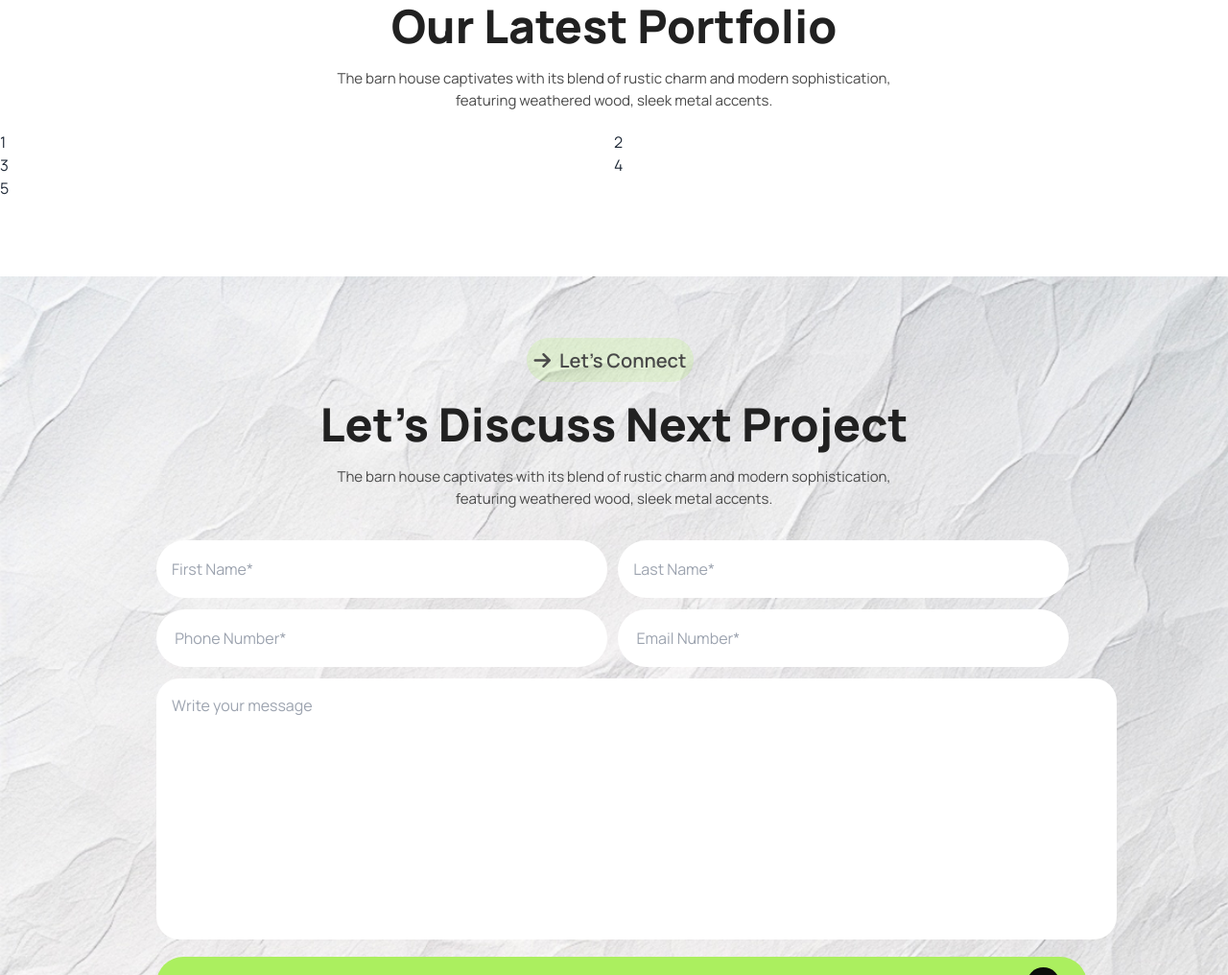
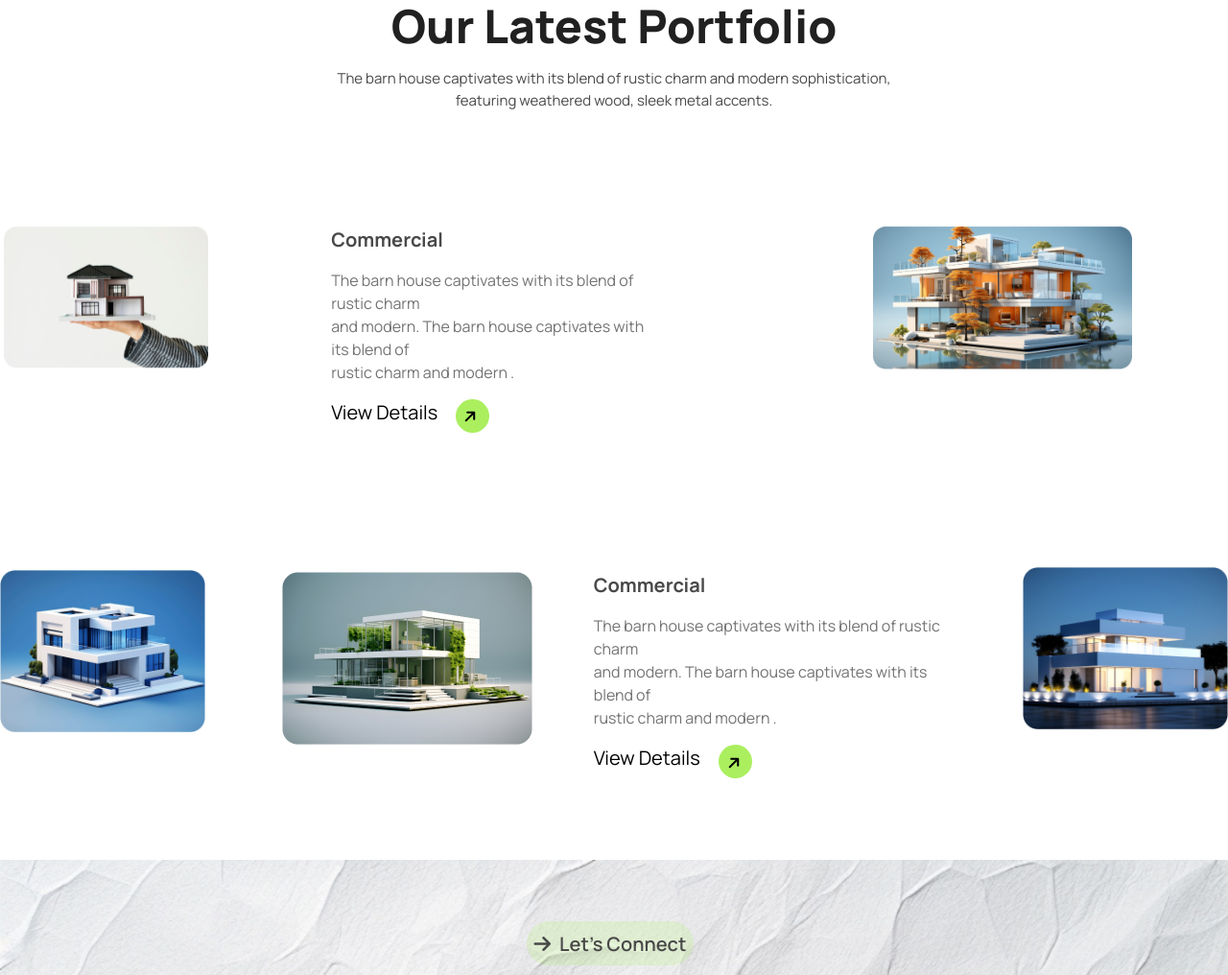
Before and after one commit to devsamim/B10-A03-SAMIM-MONDAL, a plain HTML site: page index.html in a window 1280 px wide. Shown: the part 2313-3329 px from the top of the page at 96% size. Drawn offline with nearby package versions, Linux system fonts and the light colour scheme.

Commit message:
our port folio section complete

```diff
--- a/index.html
+++ b/index.html
@@ -157,7 +157,7 @@
    <!-- our works section end -->
    <!-- our portfolio section start -->
    <section class="w-full bg-[#FFFFFF]">
-    <div class="container mx-auto">
+    <div class="container mx-auto ">
       <div class="text-center mt-20">
         <button class="text-xl p-2 rounded-full mb-5 text-wrap mr-2 font-semibold text-[#494949] bg-[#ABEF5F33]"><i class="fa-solid fa-arrow-right mt-[6px] mr-[5px]  text-[#494949]"></i> Explore our Latest works</button>
         <h1 class="text-5xl font-extrabold text-[#212121] mb-5">Our Latest Portfolio</h1>
@@ -165,12 +165,48 @@
       </div>
       <div>
       </div>
-      <div class="grid grid-cols-2">
-        <div class="">1</div>
-        <div class="">2</div>
-        <div class="">3</div>
-        <div class="">4</div>
-        <div class="">5</div>
+      <div class="flex space-x-16 space-y-1 p-16 col-span-10">
+        <div class=" flex p-9  space-x-32 rounded-3xl border-0 col-span-8 bg-[#fff]">
+          <div class="flex space-x-32 rounded-3xl">
+            <div class="col-span-4 -ml-24">
+              <img class="object-cover" src="assets/img1.png" alt="">
+            </div>
+            <div class="space-y-4 relative ">
+              <h3 class="text-xl font-bold text-[#494949] mb-4 ">Commercial</h3>
+              <p class="text-[#737373]">The barn house captivates with its blend of  rustic charm <br> and modern. The barn house captivates with its blend of <br> rustic charm and modern .</p>
+                <button class="absolute text-xl text-black mb-2 mt-5 ">View Details</button>
+              <div class="absolute ml-[130px] w-[35px] h-[35px] bg-[#ABEF5F] rounded-full">
+                <i class="fa-solid fa-arrow-up mt-[10px] ml-[9px] rotate-45 text-black"></i>
+              </div>
+            </div>
+          </div>
+          <div class="col-span-4 rounded-3xl pl-[100px]">
+            <img src="assets/img2.png" alt="">
+          </div>
+          </div>
+
+        </div>
+        <div class="flex space-x-10 space-y-8 pt-6 ">
+          <div class="col-span-4 will-change-contents">
+            <img class="space-x-10 mt-[70px] object-cover w-full" src="assets/img3.png" alt="">
+          </div>
+          <div class=" flex space-x-16 p-10 col-span-8 ">
+            <img class="" src="assets/img4.png" alt="">
+            <div class="space-y-4">
+              <h3 class="text-xl font-bold text-[#494949] mb-4 ">Commercial</h3>
+              <p class="text-[#737373]">The barn house captivates with its blend of  rustic charm <br> and modern. The barn house captivates with its blend of <br> rustic charm and modern .</p>
+              <button class=" absolute text-xl text-black mb-2 mt-5">View Details</button>
+              <div class="absolute w-[35px] h-[35px] bg-[#ABEF5F] rounded-full ml-[130px]">
+                <i class="fa-solid fa-arrow-up mt-[11px] ml-[10px] rotate-45 text-black"></i>
+              </div>
+
+        </div>
+        </div>
+        <div class="col-span-4">
+          <img class="space-x-10 mt-[35px]" src="assets/img5.png" alt="">
+        </div>
+
+
       </div>
    </section>
    <!-- our portfolio section end -->
```
